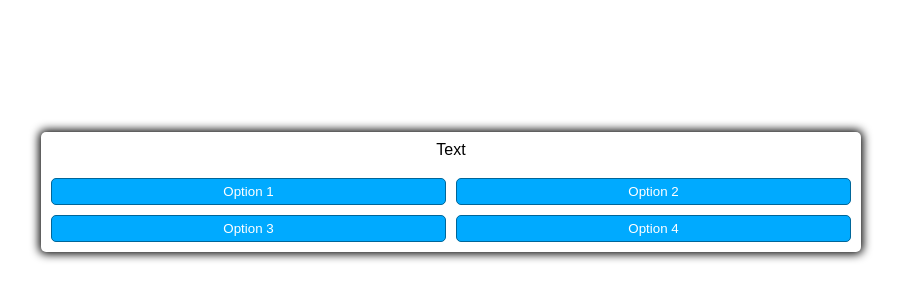
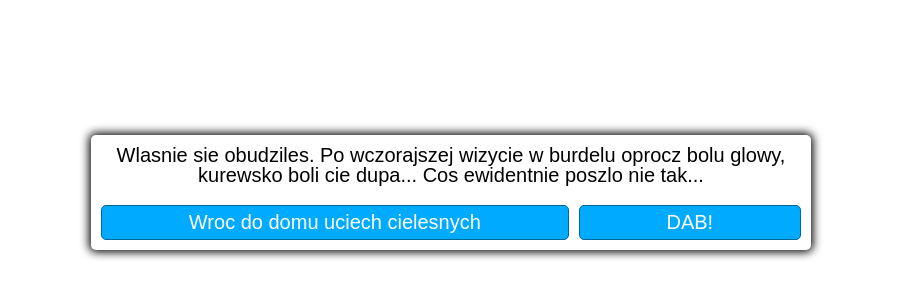
Before and after one commit to marekjudzinski/text-adventure-rpg, a website: page index.html in a window 1280 px wide. Shown: the part 208-508 px from the top of the page, without its empty margins (189-1090 px from the left). Drawn offline with Linux system fonts and the light colour scheme; a web font is replaced by a local one.

Commit message:
drobne poprawki w stylowaniu, pierwszy etap podrozy, funckje pozwalajace wyswietlac aktualny etap podrozy

```diff
--- a/game.js
+++ b/game.js
@@ -1,22 +1,35 @@
 const textElement = document.getElementById('text')
 const optionButtonsElement = document.getElementById('option-buttons')
 
-//let state = {}
 
 //silnik gry.
 function startGame() {
-    //state = {}
     showTextNode(1)
 }
 
 //funkcja, dzieki ktorej bedziemy widziec aktualny czesc naszej przygody wyswietlanej w formie sciany tekstu
+//argumentem jest index, czyli etam naszej podrozy
 function showTextNode(textNodeIndex) {
+    const textNode = textNodes.find(textNode =>
+        textNode.id === textNodeIndex)
+        textElement.innerText = textNode.text
+        while (optionButtonsElement.firstChild){
+            optionButtonsElement.removeChild(optionButtonsElement.firstChild)
+    }
 
+    textNode.options.forEach(option => {
+        if (showOption(option)){
+            const button = document.createElement('button')
+            button.innerText = option.text
+            button.classList.add('btn')
+            button.addEventListener('click', () => selectOption(option))
+            optionButtonsElement.appendChild(button)
+        }
+    })
 }
-
 //funckja, dzieki ktorej bedziemy widziec jakie opcje (w buttonach) mamy do wyboru
 function showOption(option) {
-
+    return true
 }
 
 function selectOption(option) {
@@ -26,7 +39,18 @@ function selectOption(option) {
 //ELEMENTY NASZEJ PRZYGODY
 const textNodes = [
     {
-
+        id: 1,
+        text: 'Wlasnie sie obudziles. Po wczorajszej wizycie w burdelu oprocz bolu glowy, kurewsko boli cie dupa... Cos ewidentnie poszlo nie tak...',
+        options:[
+            {
+                text: 'Wroc do domu uciech cielesnych',
+                nextText: 2
+            },
+            {
+                text: 'DAB!',
+                nextText: 3
+            }
+        ]
     }
 ]
 
--- a/scss/settings/_container.scss
+++ b/scss/settings/_container.scss
@@ -1,5 +1,6 @@
 body{
   font-family: $font-basic;
+  font-size: 20px;
   display: flex;
   justify-content: center;
   align-items: center;
@@ -10,7 +11,7 @@ body{
 
 
 .container{
-  width: 800px;
+  width: 700px;
   max-width: 80%;
   background-color: white;
   padding: 10px;
@@ -28,6 +29,8 @@ body{
     margin-top: 20px;
 
     .btn{
+      font-family: $font-basic;
+      font-size: 20px;
       background-color: hsl(200, 100%, 50%);
       border: 1px solid hsl(200, 100%, 30%);
       border-radius: 5px;
@@ -37,7 +40,7 @@ body{
     }
 
     .btn:hover{
-      border-color: black;
+      border: 3px solid black;
     }
   }
 }
```
Also changed, not shown: css/main.css.
